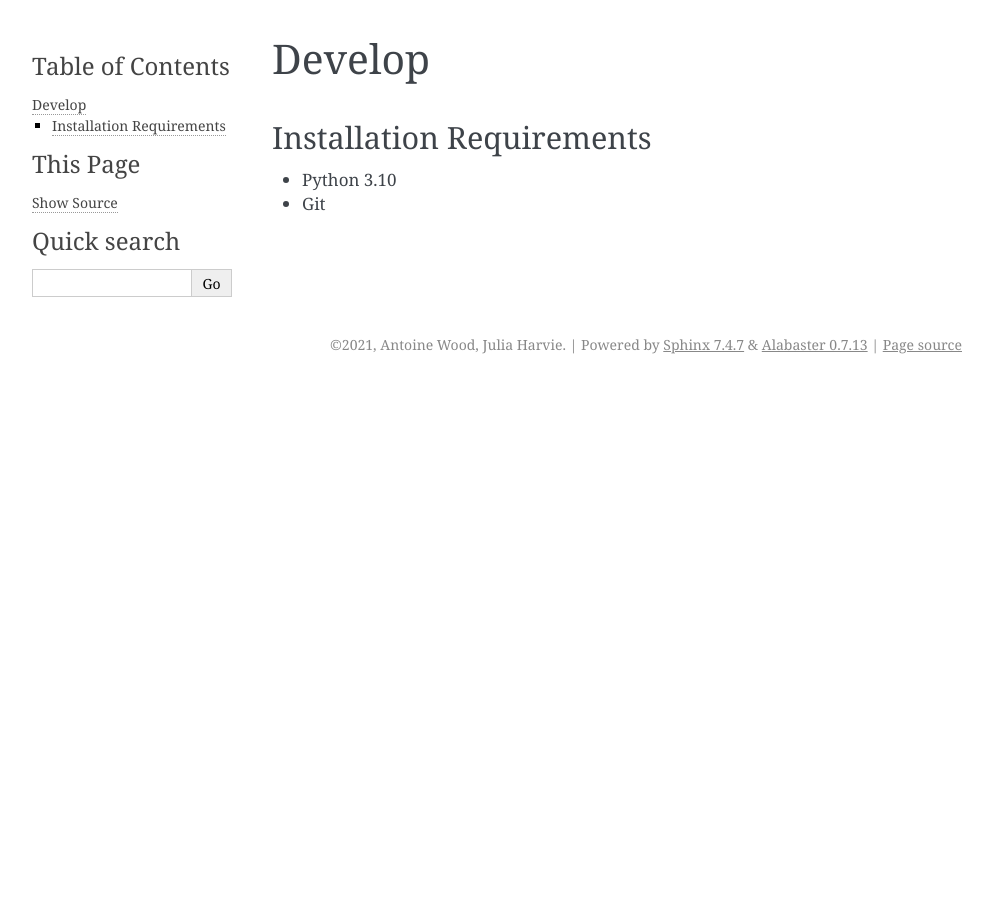
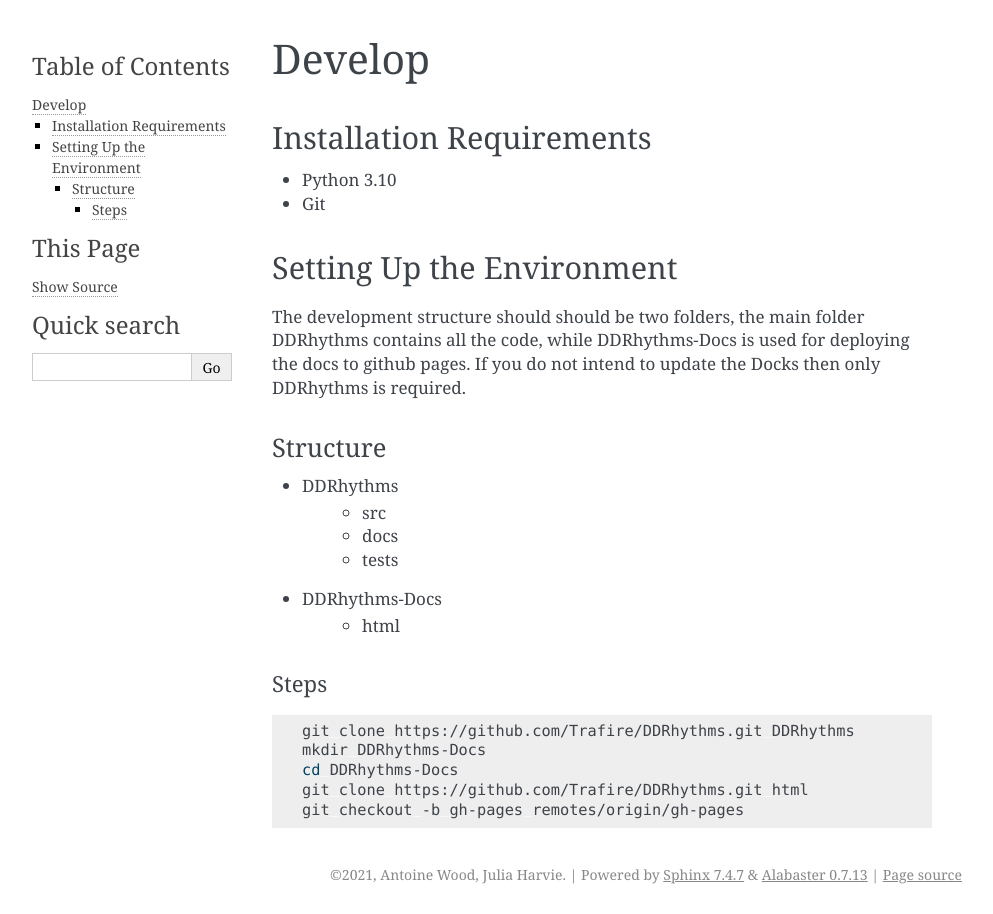
Before and after one commit to Trafire/DDRhythms, a Sphinx documentation site: the page built from docs/develop.rst, in a window 1280 px wide. Shown: the whole page, without its empty margins (148-1141 px from the left). Built offline with Sphinx 7.4.7, drawn with Linux system fonts in a browser that asks for light colours.

Commit message:
ReOrganize Doc folder to serve on github pages

```diff
--- a/docs/develop.rst
+++ b/docs/develop.rst
@@ -2,7 +2,33 @@
 =======
 
 Installation Requirements
-~~~~~~~~~~
+~~~~~~~~~~~~~~~~~~~~~~~~~
 
 - Python 3.10
 - Git
+
+Setting Up the Environment
+~~~~~
+
+The development structure should should be two folders, the main folder DDRhythms contains all the code, while DDRhythms-Docs is used for deploying the docs to github pages.
+If you do not intend to update the Docks then only DDRhythms is required.
+
+Structure
+----------
+- DDRhythms
+    - src
+    - docs
+    - tests
+- DDRhythms-Docs
+    - html
+
+Steps
+_____
+
+.. code-block:: bash
+
+    git clone https://github.com/Trafire/DDRhythms.git DDRhythms
+    mkdir DDRhythms-Docs
+    cd DDRhythms-Docs
+    git clone https://github.com/Trafire/DDRhythms.git html
+    git checkout -b gh-pages remotes/origin/gh-pages
```
